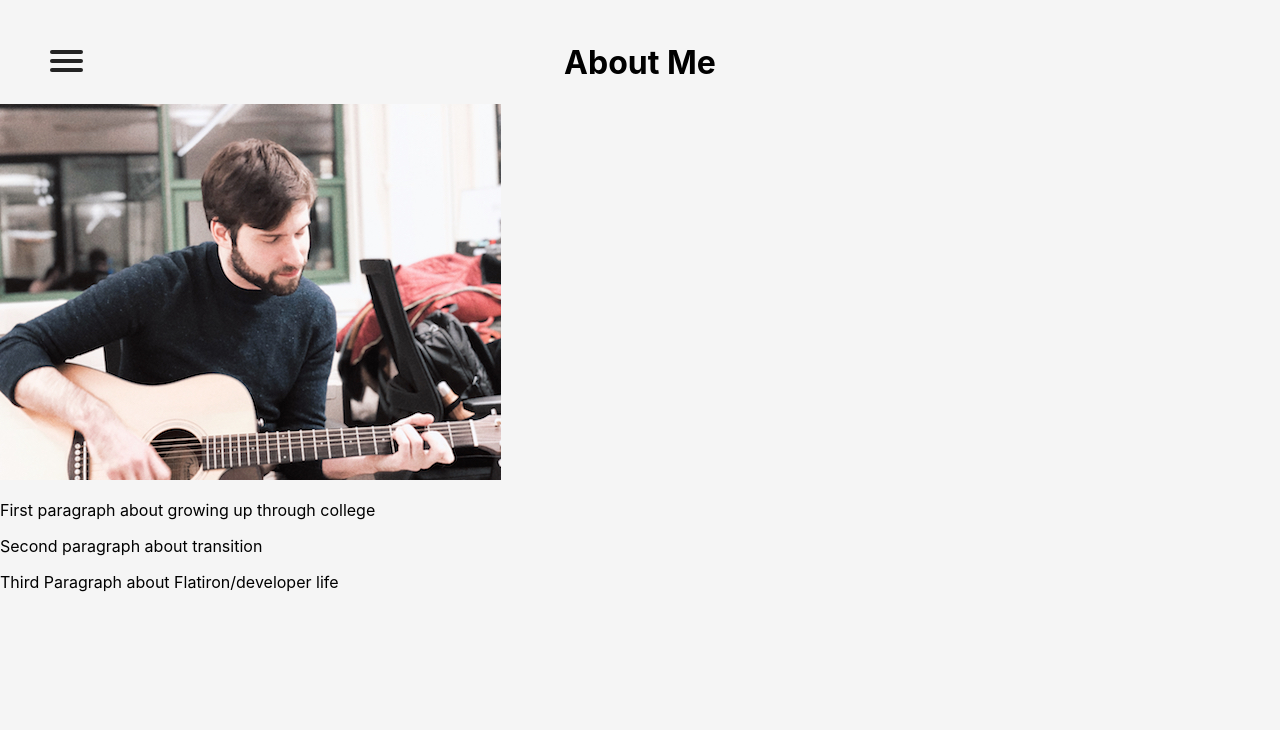
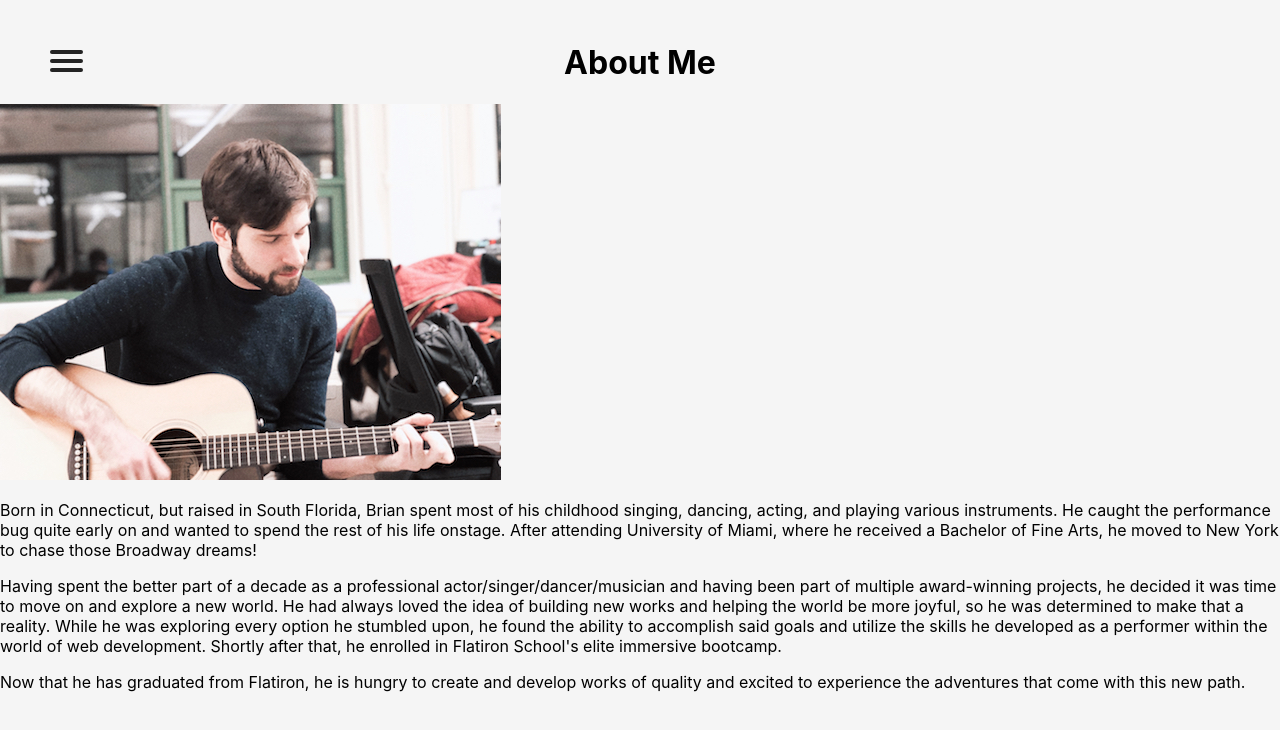
Before and after one commit to Bcdirito/github.bcdirito.io, a React (Create React App) app: page /about in a window 1280 px wide. Shown: the top 730 px of the page. Built offline with nearby package versions, Linux system fonts and the light colour scheme.

Commit message:
added bio

```diff
--- a/src/components/About.js
+++ b/src/components/About.js
@@ -10,9 +10,11 @@ export default class About extends Component {
         <div className="aboutContent">
           <img src={aboutMePhoto} alt="aboutMePhoto"/>
           <div className="aboutText">
-            <p>First paragraph about growing up through college</p>
-            <p>Second paragraph about transition</p>
-            <p>Third Paragraph about Flatiron/developer life</p>
+            <p>Born in Connecticut, but raised in South Florida, Brian spent most of his childhood singing, dancing, acting, and playing various instruments. He caught the performance bug quite early on and wanted to spend the rest of his life onstage. After attending University of Miami, where he received a Bachelor of Fine Arts, he moved to New York to chase those Broadway dreams!</p>
+
+            <p>Having spent the better part of a decade as a professional actor/singer/dancer/musician and having been part of multiple award-winning projects, he decided it was time to move on and explore a new world. He had always loved the idea of building new works and helping the world be more joyful, so he was determined to make that a reality. While he was exploring every option he stumbled upon, he found the ability to accomplish said goals and utilize the skills he developed as a performer within the world of web development. Shortly after that, he enrolled in Flatiron School's elite immersive bootcamp.</p>
+
+            <p>Now that he has graduated from Flatiron, he is hungry to create and develop works of quality and excited to experience the adventures that come with this new path.</p>
           </div>
         </div>
       </div>
```
